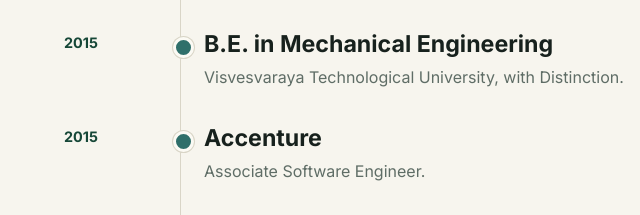
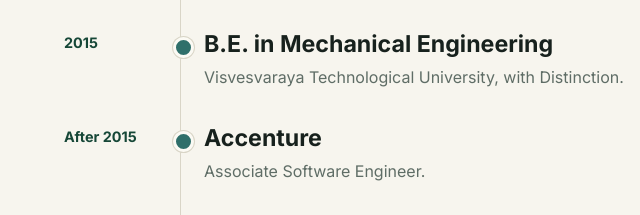
Before and after one commit to tejasramdassds-sudo/tejasramdassds-sudo.github.io, a plain HTML site: page index.html in a window 1280 px wide. Shown: the part 2110-2325 px from the top of the page, 0-640 px from the left. Drawn offline with nearby package versions, Linux system fonts and the light colour scheme.

Commit message:
Clarify Accenture follows engineering degree

```diff
--- a/index.html
+++ b/index.html
@@ -124,7 +124,7 @@
             </div>
           </article>
           <article class="timeline-item">
-            <time>2015</time>
+            <time>After 2015</time>
             <div>
               <h3>Accenture</h3>
               <p>Associate Software Engineer.</p>
```
